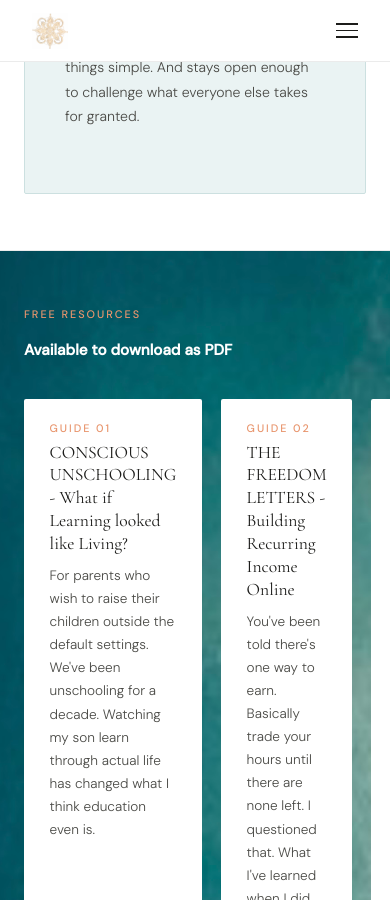
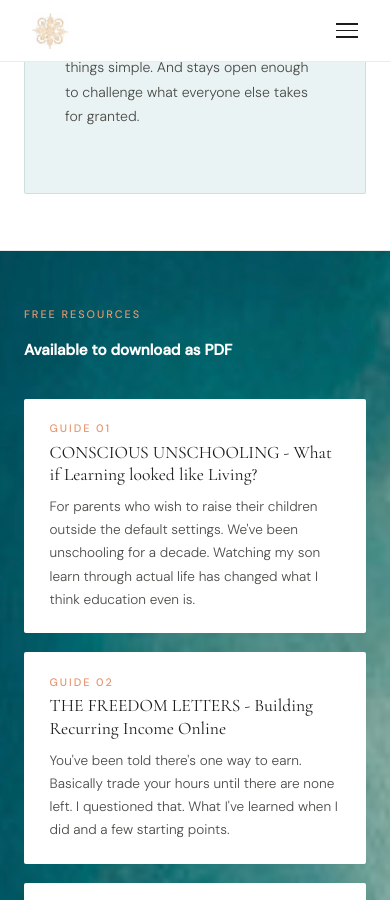
Before and after one commit to Blubell26/giuliapacciotti.com, a Jekyll site: the page built from index.html, in a window 390 px wide and 900 px high, scrolled down 2741 px. Built offline with Jekyll 4.4.1, drawn with Linux system fonts in a browser that asks for light colours; some of the changed text lies outside the part shown.

Commit message:
Update index.html

```diff
--- a/index.html
+++ b/index.html
@@ -196,7 +196,8 @@ footer { background:var(--dark); color:white; padding:4rem 4rem 2rem; display:gr
   .about-grid, .parenting-grid { grid-template-columns:1fr; gap:2.5rem; }
   .testi-grid { grid-template-columns:1fr; }
   .work-grid { grid-template-columns:1fr; }
-  section { padding:3.5rem 1.5rem; }
+  #free .newsletter-inner > div { grid-template-columns:1fr !important; max-width:420px !important; }
+ section { padding:3.5rem 1.5rem; }
   .strip { padding:0.9rem 1.5rem; }
   footer { grid-template-columns:1fr; padding:3rem 1.5rem 2rem; gap:2.5rem; }
   .footer-bottom { padding:1.5rem; flex-direction:column; gap:0.5rem; text-align:center; }
```
